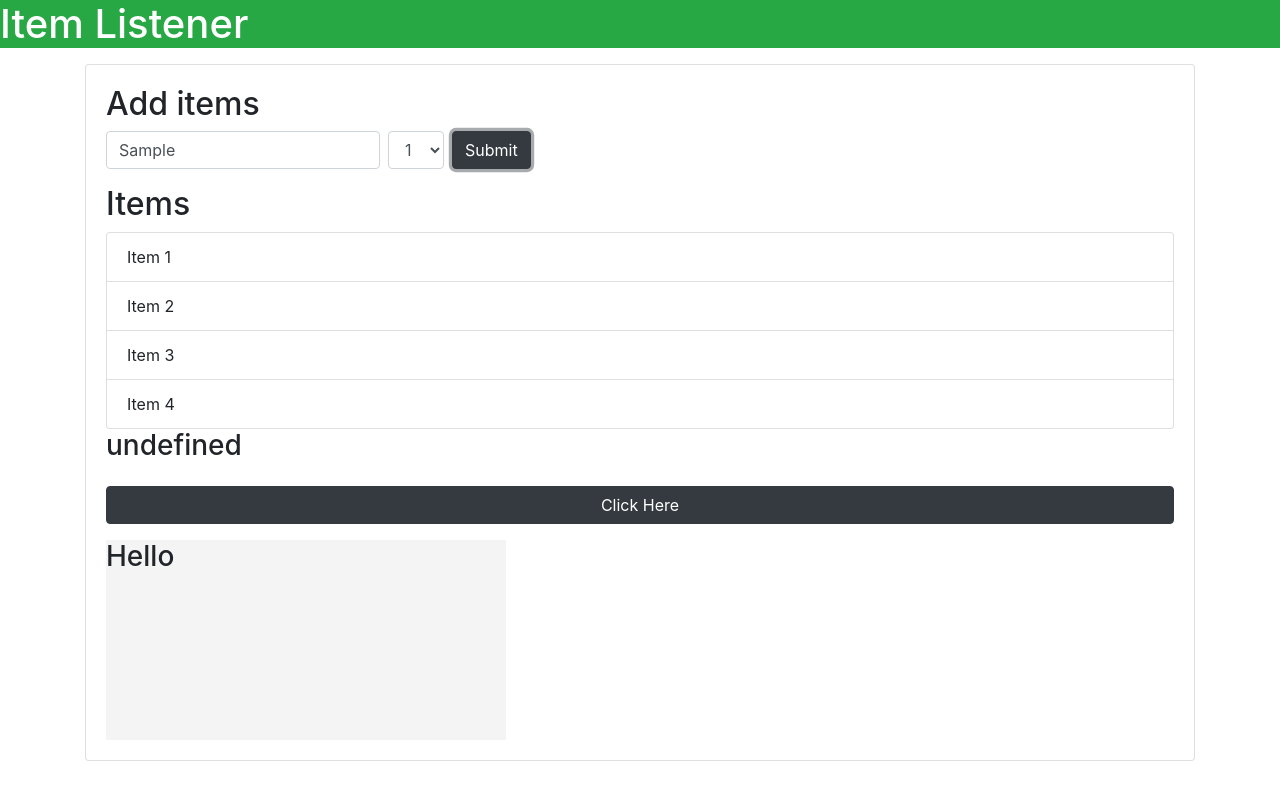
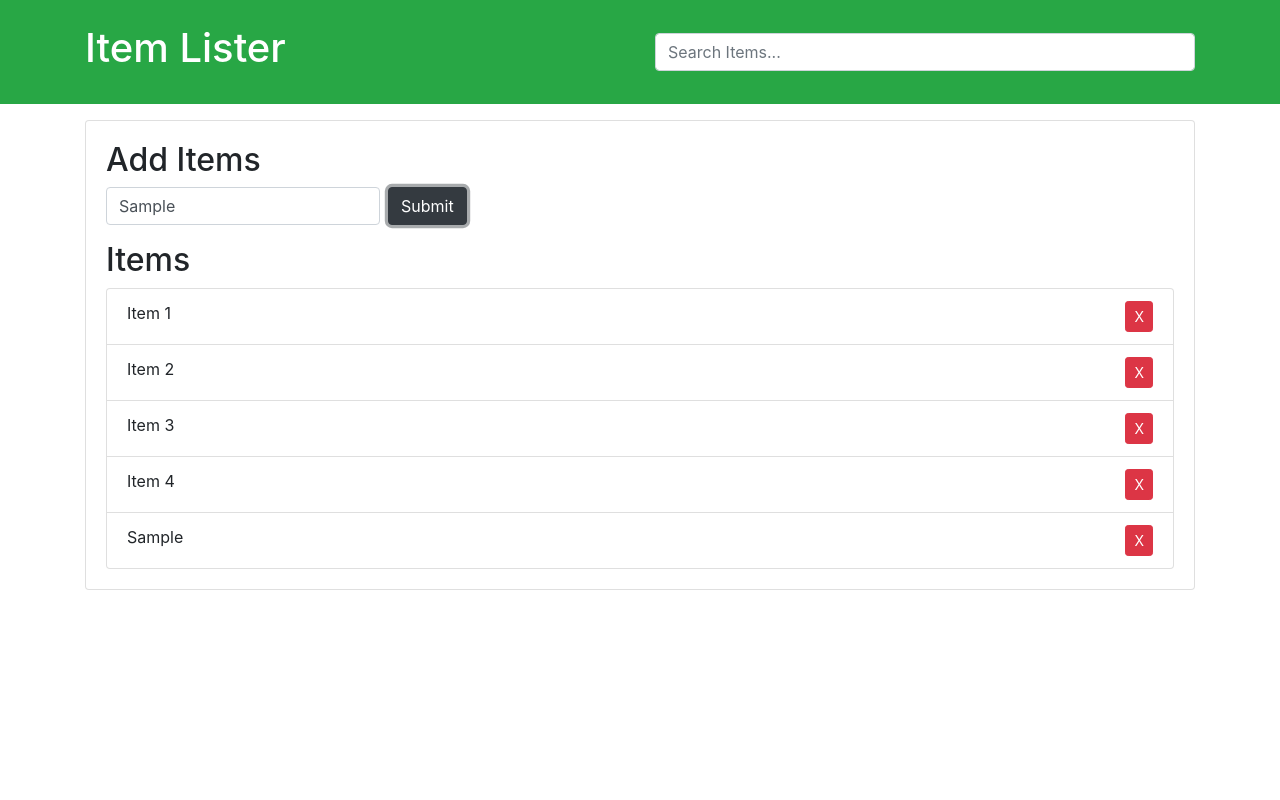
Before and after one commit to JakubDrozd/js-top, a plain HTML site: page DOMCrashCourse/index.html in a window 1280 px wide. Both pictures are taken after typing "Sample" into the empty fields and a click on the input "Submit". Drawn offline with nearby package versions, Linux system fonts and the light colour scheme.

Commit message:
Complete Item Lister exercise

```diff
--- a/DOMCrashCourse/index.html
+++ b/DOMCrashCourse/index.html
@@ -13,44 +13,51 @@
     <title>Item Listener</title>
   </head>
   <body>
-    <header id="main-header" class="bg-success text-white p4 mb-3">
-      <div>
-        <h1 id="header-title">
-          Item Listener <span style="display: none">123</span>
-        </h1>
+    <header id="main-header" class="bg-success text-white p-4 mb-3">
+      <div class="container">
+        <div class="row">
+          <div class="col-md-6">
+            <h1 id="header-title">Item Lister</h1>
+          </div>
+          <div class="col-md-6 align-self-center">
+            <input
+              type="text"
+              class="form-control"
+              id="filter"
+              placeholder="Search Items..."
+            />
+          </div>
+        </div>
       </div>
     </header>
     <div class="container">
       <div id="main" class="card card-body">
-        <h2 class="title">Add items</h2>
-        <form class="form-inline mb-3">
-          <input type="text" class="form-control mr-2" />
-          <select class="form-control mr-2">
-            <option value="1">1</option>
-            <option value="2">2</option>
-            <option value="3">3</option>
-          </select>
-          <input type="submit" class="btn btn-dark" value="Submit" />
+        <h2 class="title">Add Items</h2>
+        <form id="addForm" class="form-inline mb-3">
+          <input type="text" class="form-control mr-2" id="item" />
+          <input type="submit" class="btn btn-dark" value="Submit" id="item" />
         </form>
         <h2 class="title">Items</h2>
         <ul id="items" class="list-group">
-          <li class="list-group-item">Item 1</li>
-          <li class="list-group-item">Item 2</li>
-          <li class="list-group-item">Item 3</li>
-          <li class="list-group-item">Item 4</li>
+          <li class="list-group-item">
+            Item 1
+            <button class="btn btn-danger btn-sm float-right delete">X</button>
+          </li>
+          <li class="list-group-item">
+            Item 2
+            <button class="btn btn-danger btn-sm float-right delete">X</button>
+          </li>
+          <li class="list-group-item">
+            Item 3
+            <button class="btn btn-danger btn-sm float-right delete">X</button>
+          </li>
+          <li class="list-group-item">
+            Item 4
+            <button class="btn btn-danger btn-sm float-right delete">X</button>
+          </li>
         </ul>
-        <div id="output"></div>
-        <p></p>
-        <button class="btn btn-dark btn-block" id="button">Click Here</button>
-        <p></p>
-        <div
-          id="box"
-          style="width: 400px; height: 200px; background-color: #f4f4f4"
-        >
-          <h3>Hello</h3>
-        </div>
       </div>
     </div>
-    <script src="dom.js"></script>
+    <script src="main.js"></script>
   </body>
 </html>
--- /dev/null
+++ b/DOMCrashCourse/main.js
@@ -0,0 +1,52 @@
+const form = document.querySelector("#addForm");
+
+const itemList = document.querySelector("ul");
+
+form.addEventListener("click", addItem);
+
+function addItem(e) {
+  e.preventDefault();
+
+  //SELECTING LIST
+  let newItem = document.querySelector("#item").value;
+
+  //CREATE ITEM
+  let li = document.createElement("li");
+  li.className = "list-group-item";
+  li.appendChild(document.createTextNode(newItem));
+  itemList.appendChild(li);
+
+  // CREATE DELETE BUTTON
+  let deleteButton = document.createElement("button");
+  deleteButton.className = "btn btn-danger btn-sm float-right delete";
+  deleteButton.appendChild(document.createTextNode("X"));
+  li.appendChild(deleteButton);
+}
+
+itemList.addEventListener("click", removeItem);
+
+function removeItem(e) {
+  if (e.target.classList.contains("delete")) {
+    if (confirm("Are you sure?")) {
+      let li = e.target.parentElement;
+      itemList.removeChild(li);
+    }
+  }
+}
+
+const filter = document.querySelector("#filter");
+
+filter.addEventListener("keyup", filterItems);
+
+function filterItems(e) {
+  let text = e.target.value.toLowerCase();
+  let items = itemList.getElementsByTagName("li");
+  Array.from(items).forEach((item) => {
+    let itemName = item.firstChild.textContent;
+    if (itemName.toLowerCase().indexOf(text) != -1) {
+      item.style.display = "block";
+    } else {
+      item.style.display = "none";
+    }
+  });
+}
```
